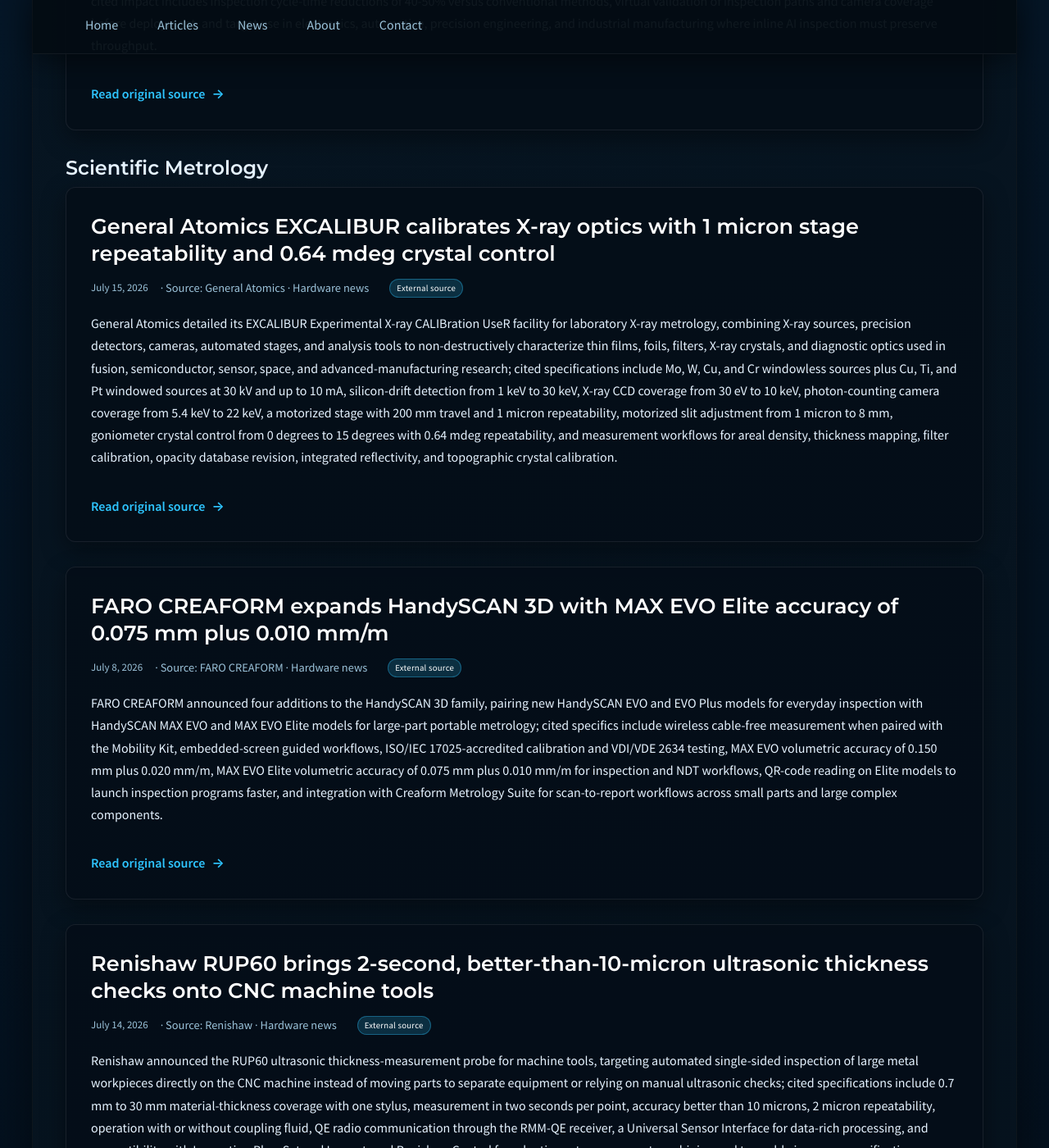
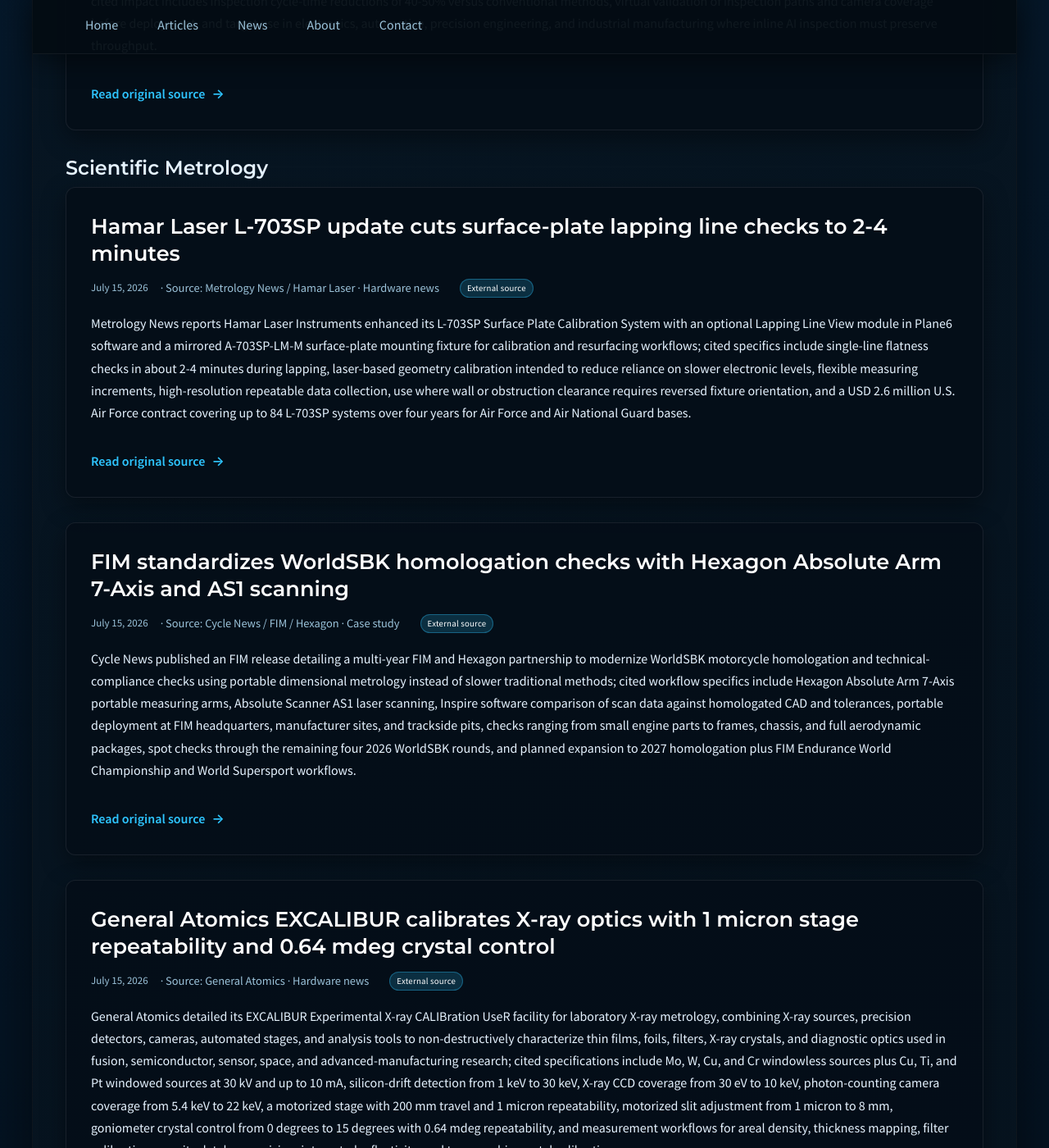
Before and after one commit to JohnForeman/MetrologyCentral, a Jekyll site: the page built from news.md, in a window 1280 px wide and 1400 px high, scrolled down 5584 px. Shown: the whole window at 82% size. Built offline with Jekyll 4.4.1, drawn with Linux system fonts in a browser that asks for light colours.

Commit message:
Update metrology news sweep

```diff
--- a/_data/news.yml
+++ b/_data/news.yml
@@ -1,3 +1,27 @@
+- date: '2026-07-15'
+  title: Hamar Laser L-703SP update cuts surface-plate lapping line checks to 2-4 minutes
+  source: Metrology News / Hamar Laser
+  sector: scientific_metrology
+  kind: hardware_news
+  summary: >-
+    Metrology News reports Hamar Laser Instruments enhanced its L-703SP Surface Plate Calibration System with an optional Lapping Line View module in Plane6 software and a mirrored A-703SP-LM-M surface-plate mounting fixture for calibration and resurfacing workflows; cited specifics include single-line flatness checks in about 2-4 minutes during lapping, laser-based geometry calibration intended to reduce reliance on slower electronic levels, flexible measuring increments, high-resolution repeatable data collection, use where wall or obstruction clearance requires reversed fixture orientation, and a USD 2.6 million U.S. Air Force contract covering up to 84 L-703SP systems over four years for Air Force and Air National Guard bases.
+  url: https://metrology.news/hamar-laser-introduces-rapid-flatness-verification-for-surface-plate-resurfacing/
+- date: '2026-07-15'
+  title: FIM standardizes WorldSBK homologation checks with Hexagon Absolute Arm 7-Axis and AS1 scanning
+  source: Cycle News / FIM / Hexagon
+  sector: scientific_metrology
+  kind: case_study
+  summary: >-
+    Cycle News published an FIM release detailing a multi-year FIM and Hexagon partnership to modernize WorldSBK motorcycle homologation and technical-compliance checks using portable dimensional metrology instead of slower traditional methods; cited workflow specifics include Hexagon Absolute Arm 7-Axis portable measuring arms, Absolute Scanner AS1 laser scanning, Inspire software comparison of scan data against homologated CAD and tolerances, portable deployment at FIM headquarters, manufacturer sites, and trackside pits, checks ranging from small engine parts to frames, chassis, and full aerodynamic packages, spot checks through the remaining four 2026 WorldSBK rounds, and planned expansion to 2027 homologation plus FIM Endurance World Championship and World Supersport workflows.
+  url: https://www.cyclenews.com/2026/07/article/fim-and-hexagon-partner-to-streamline-racing-motorcycle-measurement-and-compliance-checks/
+- date: '2026-07-14'
+  title: Commerce signs USD 225M CHIPS award supporting Bosch USD 2B silicon-carbide fab conversion in California
+  source: NIST / U.S. Department of Commerce
+  sector: industrial_manufacturing
+  kind: industry_news
+  summary: >-
+    The U.S. Department of Commerce CHIPS Program Office announced a direct funding agreement with Robert Bosch Semiconductor for up to USD 225 million to support Bosch's USD 2 billion conversion of its Roseville, California facility into a silicon-carbide semiconductor production site for automotive, industrial, energy, appliance, and defense supply chains; cited specifics include new cleanroom space, an advanced SiC manufacturing line, sample production already started, commercial production expected in 2026, Bosch's first U.S. semiconductor production site, Bosch plans to invest USD 7.5 billion in U.S. operations over five years, and more than 60 million SiC chips produced and delivered globally by Bosch since first-generation production began in 2021.
+  url: https://www.nist.gov/news-events/news/2026/07/department-commerce-announces-direct-funding-agreement-bosch-225-million
 - date: '2026-07-15'
   title: General Atomics EXCALIBUR calibrates X-ray optics with 1 micron stage repeatability and 0.64 mdeg crystal control
   source: General Atomics
```
